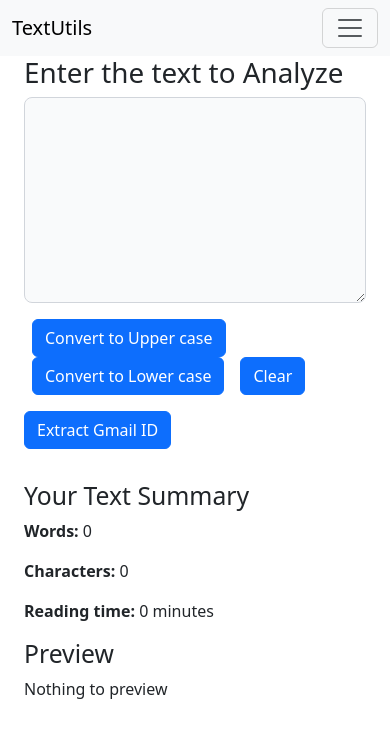
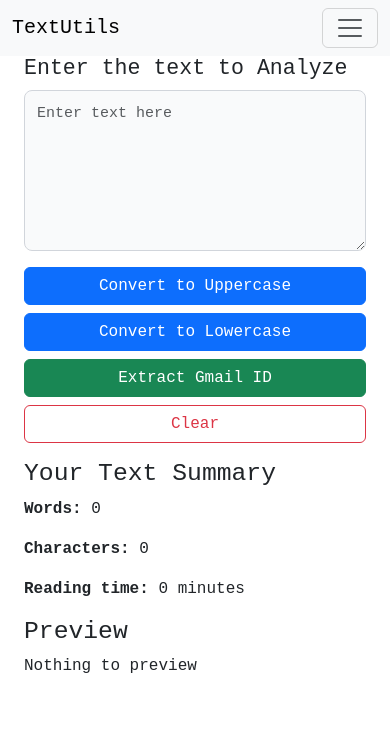
Before and after one commit to MohmmedFurqaan/Text_Utils_React, a React (Create React App) app: page / in a window 390 px wide. Shown: the top 738 px of the page. Built offline with nearby package versions, Linux system fonts and the light colour scheme.

Commit message:
(ENHANCE) update the buttons, enhance the UI for the mobile friendly

```diff
--- a/src/components/TextForm.js
+++ b/src/components/TextForm.js
@@ -51,22 +51,37 @@ export default function TextForm() {
     return (
         <>
             <div className='container'>
-                <h1>Enter the text to Analyze</h1>
+                <h1 className="fs-4 fs-md-2">Enter the text to Analyze</h1>
                 <div className="mb-3">
                     <textarea
                     className="form-control"
                     value={text}
                     onChange={HandleOnChange}
                     id="myBox"
-                    rows="8"
+                    rows="6"
+                    placeholder='Enter text here'
                     ></textarea>
                 </div>
 
                 {/* Button for capitalize */}
-                <button className="btn btn-primary mx-2" onClick={HandleUpclick}>Convert to Upper case</button>
-                <button className="btn btn-primary mx-2" onClick={HandleLowclick}>Convert to Lower case</button>
-                <button className="btn btn-primary mx-2" onClick={HandleClearClick}>Clear</button>
-                <button className="btn btn-primary my-3" onClick={HandleEmailClick}>Extract Gmail ID</button>
+                <div className="d-grid gap-2 mt-3">
+                    <button className="btn btn-primary" onClick={HandleUpclick}>
+                        Convert to Uppercase
+                    </button>
+
+                    <button className="btn btn-primary" onClick={HandleLowclick}>
+                        Convert to Lowercase
+                    </button>
+
+                    <button className="btn btn-success" onClick={HandleEmailClick}>
+                        Extract Gmail ID
+                    </button>
+
+                    <button className="btn btn-outline-danger" onClick={HandleClearClick}>
+                        Clear
+                    </button>
+                </div>
+
 
             </div>
 
--- a/src/style/app.css
+++ b/src/style/app.css
@@ -1,17 +1,17 @@
 body {
   transition: background-color 0.5s ease, color 0.3s ease;
+  font-family: monospace;
+  font-size: 16px;
 }
 
 
 .dark-mode {
   background-color: #121212;
   color: #e5e7eb;
-  font-family: 'Inter', system-ui, sans-serif;
 }
 .light-mode {
   background-color: #ffffff;
   color: #111827;
-  font-family: 'Inter', system-ui, sans-serif;
 }
 
 /* Light mode */
@@ -34,5 +34,5 @@ textarea.form-control {
 /* Focus state */
 textarea.form-control:focus {
   border-color: #3b82f6;
-  box-shadow: 0 0 0 2px rgba(59,130,246,0.25);
+  box-shadow: 0 0 0 6px rgba(61, 118, 210, 0.25);
 }
```
